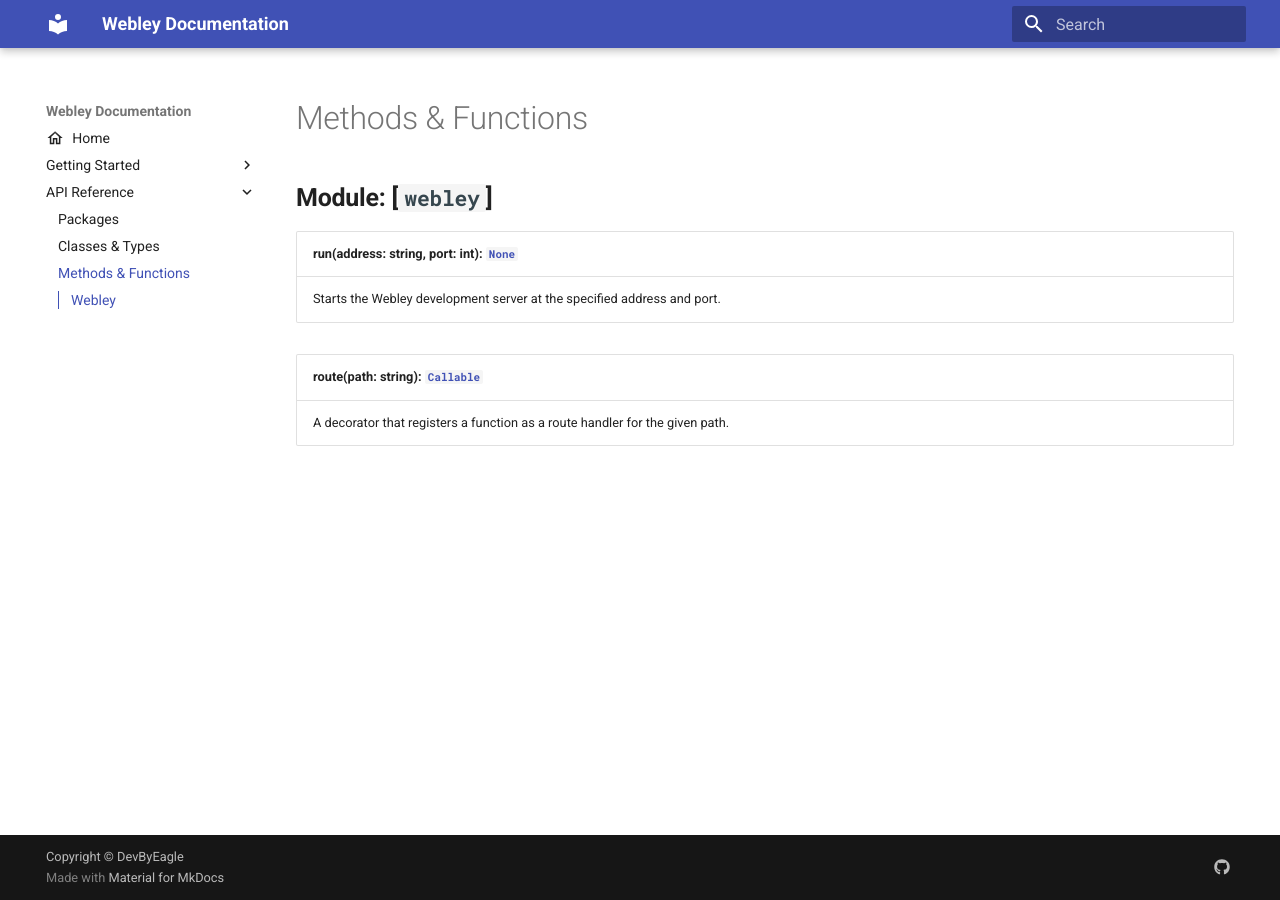
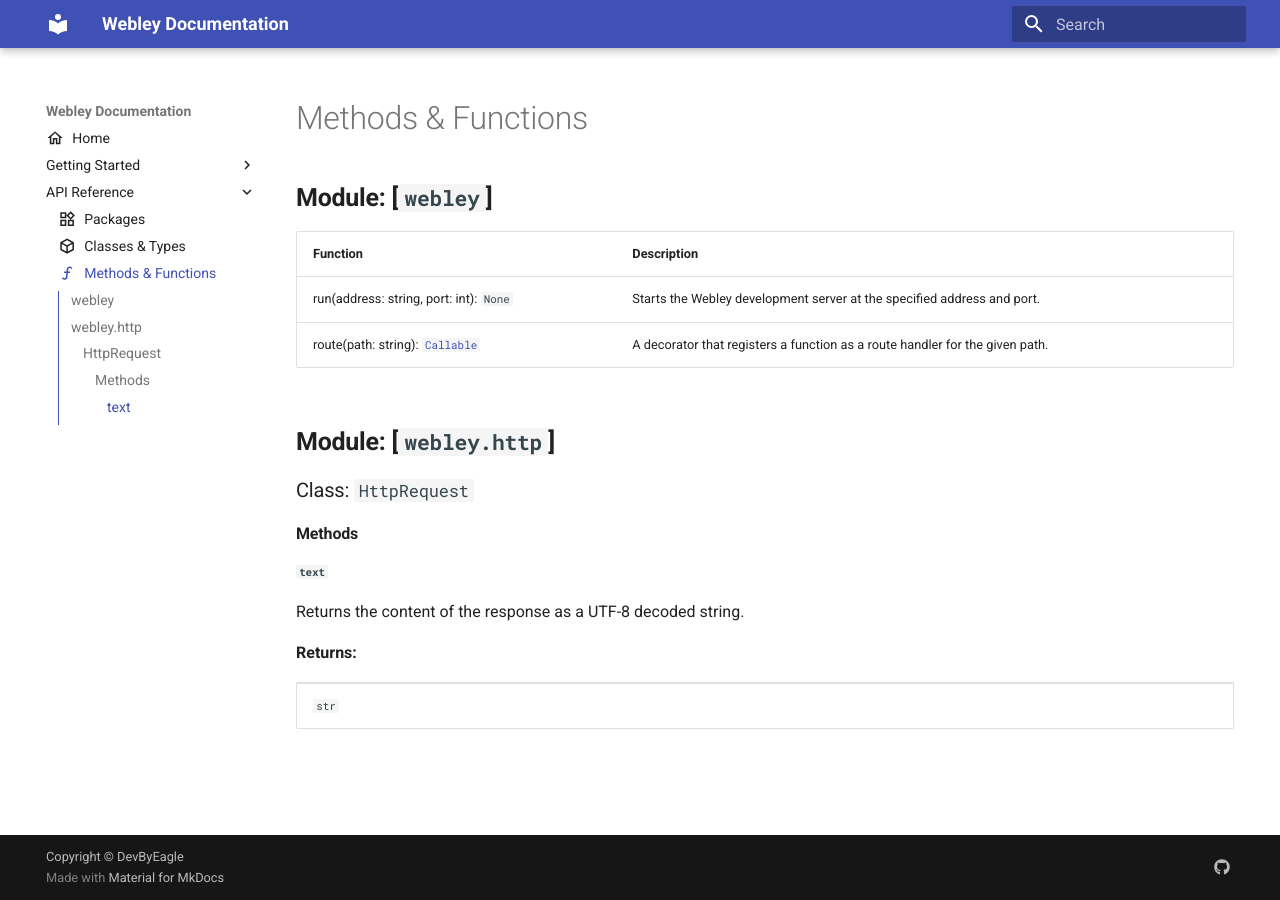
Before and after one commit to DevByEagle/Webley, an MkDocs documentation site: the page built from docs/api/methods.md, in a window 1280 px wide. Built offline with MkDocs 1.6.1 and Material for MkDocs 9.7.7, drawn with Linux system fonts in a browser that asks for light colours.

Commit message:
docs: add icons to API documentation files for improved visual representation

```diff
--- a/docs/api/methods.md
+++ b/docs/api/methods.md
@@ -1,3 +1,7 @@
+---
+icon: material/function
+---
+
 <style>
     .md-typeset__table {
       width: 100%;
@@ -9,12 +13,28 @@
 </style>
 
 
-## **Module: [`webley`]** {#webley data-toc-label="Webley"}
+## **Module: [`webley`]** {#webley data-toc-label="webley"}
 
-| run(address: string, port: int): [`None`]() |
-| :-- |
-| Starts the Webley development server at the specified address and port. |
+| Function | Description |
+| :-- | :-- |
+| run(address: string, port: int): `None` | Starts the Webley development server at the specified address and port. |
+| route(path: string): [`Callable`]() | A decorator that registers a function as a route handler for the given path. |
 
-| route(path: string): [`Callable`]() |
-| :-- |
-| A decorator that registers a function as a route handler for the given path. |
+
+## **Module: [`webley.http`]** {#webley-http data-toc-label="webley.http"}
+
+### Class: `HttpRequest` {#webley-http-request data-toc-label="HttpRequest"}
+
+#### Methods
+
+##### `text`
+
+Returns the content of the response as a UTF-8 decoded string.
+
+**Returns:**
+
+<table>
+  <tr>
+    <td><code>str</code></td>
+  </tr>
+</table>
```
Also changed, not shown: docs/api/packages.md (+5 -0 lines), docs/api/types.md (+4 -0 lines).
